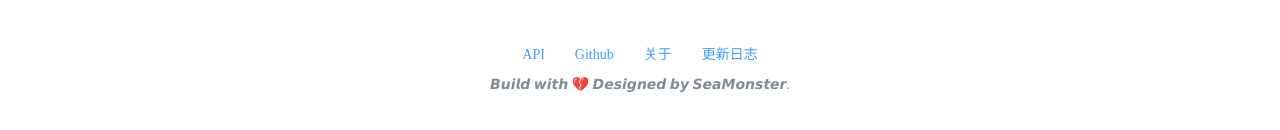
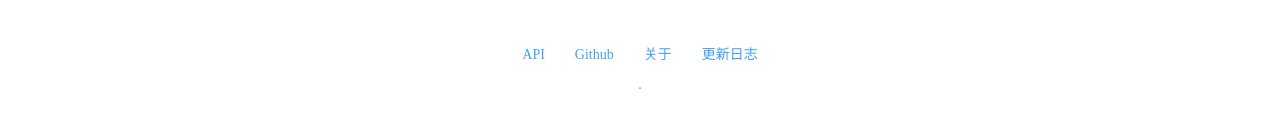
Before and after one commit to Dieinwarm/dogartvue, a Vue app: page /words in a window 1280 px wide. Shown: the part 666-796 px from the top of the page. Built offline with nearby package versions, Linux system fonts and the light colour scheme; no server answers.

Commit message:
test idea

```diff
--- a/package.json
+++ b/package.json
@@ -43,7 +43,10 @@
     "parserOptions": {
       "parser": "babel-eslint"
     },
-    "rules": {}
+    "rules": {
+      "no-tabs":"off",
+      "no-mixed-spaces-and-tabs": "off"
+    }
   },
   "browserslist": [
     "> 1%",
--- a/src/components/index.vue
+++ b/src/components/index.vue
@@ -4,8 +4,7 @@
 		<el-row type="flex" justify="center">
 			<el-col :xs="22" :sm="18" :lg="12">
 				<el-header style="height: 60px;margin: 10px 0;" >
-					<el-menu mode = "horizontal" text-color = "#2C3E50" active-text-color = "#3498DB"
-							 border-bottom = "none" router :default-active = "path">
+					<el-menu mode = "horizontal" text-color = "#2C3E50" active-text-color = "#3498DB" border-bottom = "none" router :default-active = "path">
 					<template v-for="(item, index) in nav_menu_data">
 						<el-menu-item :index = "item.path" :key = "index">
 							{{item.title}}
@@ -28,7 +27,7 @@
 			<p>关于舔狗的艺术：做这个网站的初衷，是想 <del> 让大家在当舔狗的时候能够有范儿 </del> 让大家看看当舔狗的心酸，请大家多多关注舔狗这个群体，多给他们一点关爱</p>
 			<p>后期计划：计划脱离网络api，自己存储数据，实现舔一舔（点赞）和投稿的功能，这个过程可能非常漫长，不是说技术上有多难实现，而是因为懒。</p>
 			<p>如何联系你：你可以在Github上提交issues，我会看到的</p>
-		  <p>你是谁：<del> 大家好，我是傻逼 </del> 👏 Nobody cares.</p>
+			<p>你是谁：<del> 大家好，我是傻逼 </del>  Nobody cares.</p>
 			<hr />
 			<h3>Donate:</h3>
 			<p>如果你认为这个网站对你有所帮助或者其他什么烂大街的理由，你可以用你的大手机扫一扫下面的神秘二维码，<del>你的赞赏将会用于服务器的购买和维护</del> 你就可以请我喝一杯咖啡。你可以在赞赏留言中留下姓名或称呼，我将不定期更新 <el-link type="primary">赞赏名单</el-link></p>
@@ -42,11 +41,11 @@
 		<div class="footer">
 			<div style="line-height:30px;">
 				<el-link type="primary" class="footer-link" :underline="false" @click="apiDialog = true">API</el-link>
-		        <el-link type="primary" class="footer-link" :underline="false" href="https://github.com/coolseamonster/dogartvue" target="_blank" >Github</el-link>
+				<el-link type="primary" class="footer-link" :underline="false" href="https://github.com/Dieinwarm/dogartvue" target="_blank" >Github</el-link>
 				<el-link type="primary" class="footer-link" :underline="false" @click="aboutDialog = true">关于</el-link>
 				<el-link type="primary" class="footer-link" :underline="false" @click="updateDialog = true">更新日志</el-link>
 			</div>
-		    <div class="footer-text">𝘽𝙪𝙞𝙡𝙙 𝙬𝙞𝙩𝙝 💔 𝘿𝙚𝙨𝙞𝙜𝙣𝙚𝙙 𝙗𝙮 𝙎𝙚𝙖𝙈𝙤𝙣𝙨𝙩𝙚𝙧.</div>
+			<div class="footer-text">     .</div>
 			<div class="footer-text" style="color: transparent;">I will always miss you like a darling.</div>
 		</div>
 	</div>
```
Lines whose indentation alone changed are shown as unchanged.
